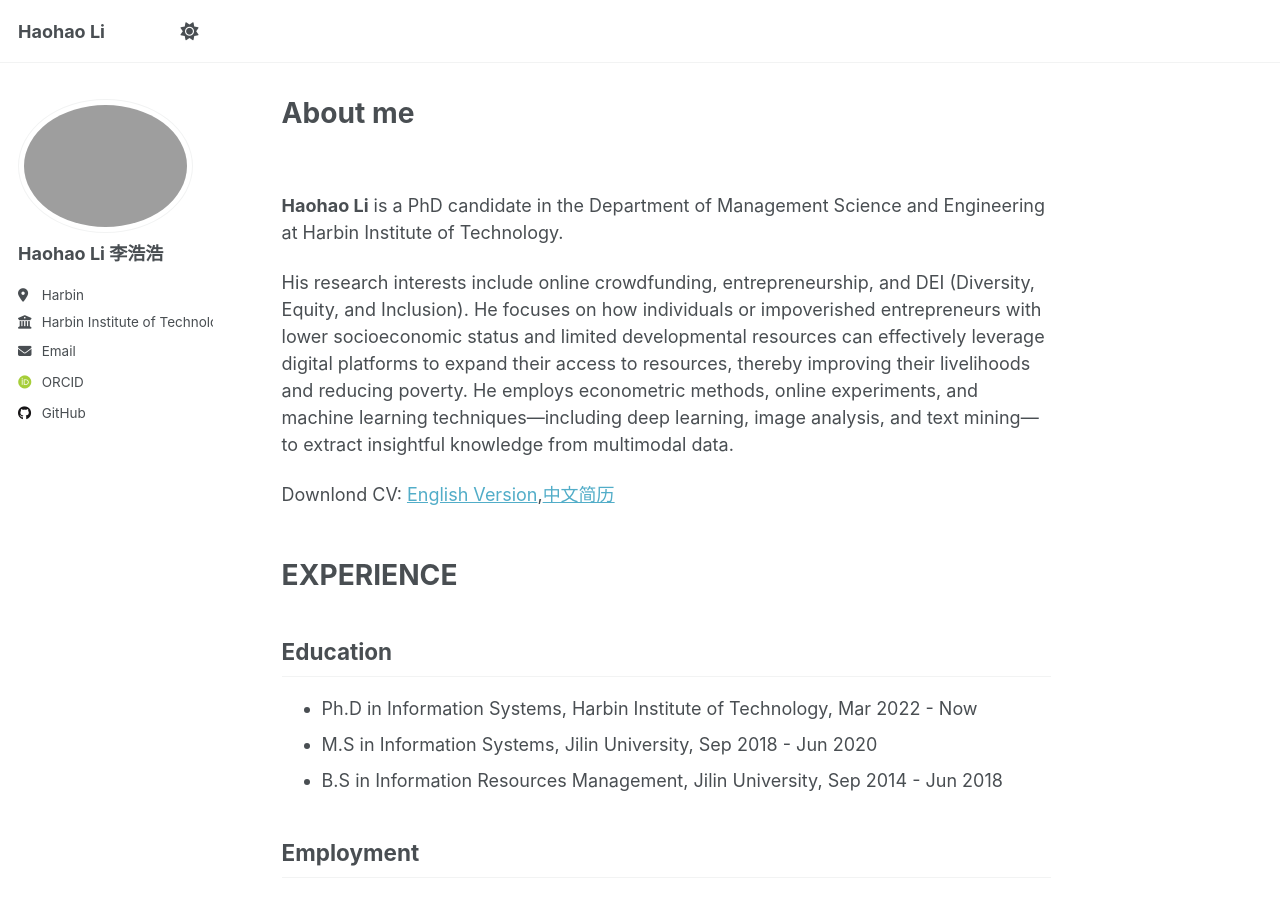
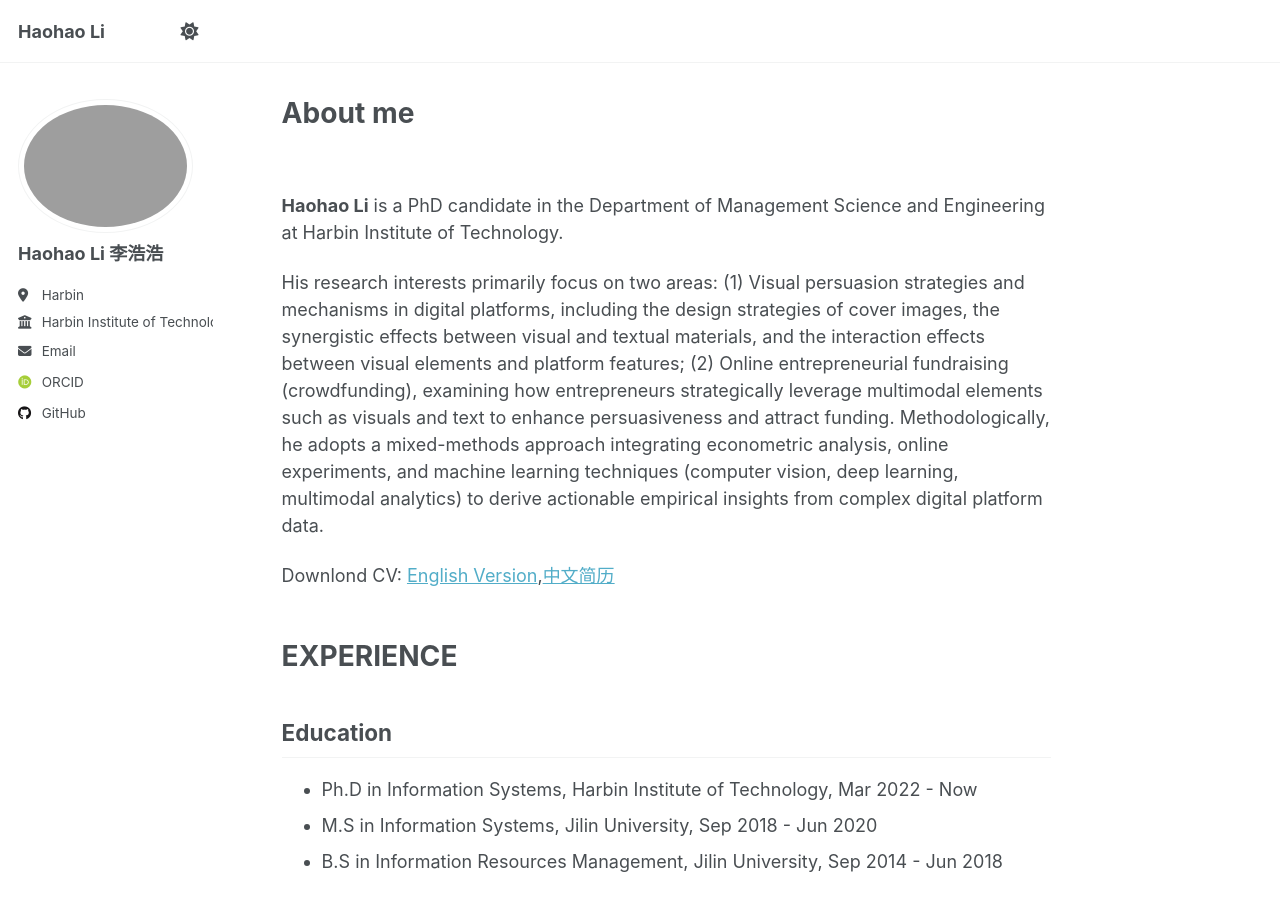
Before and after one commit to Harold9568/Harold9568.github.io, a Jekyll site: the page built from _pages/about.md, in a window 1280 px wide and 900 px high. Built offline with Jekyll 4.4.1, drawn with Linux system fonts in a browser that asks for light colours; some web fonts are replaced.

Commit message:
Update about.md

```diff
--- a/_pages/about.md
+++ b/_pages/about.md
@@ -11,7 +11,7 @@ redirect_from:
 
 **Haohao Li** is a PhD candidate in the Department of Management Science and Engineering at Harbin Institute of Technology.
 
-His research interests include online crowdfunding, entrepreneurship, and DEI (Diversity, Equity, and Inclusion). He focuses on how individuals or impoverished entrepreneurs with lower socioeconomic status and limited developmental resources can effectively leverage digital platforms to expand their access to resources, thereby improving their livelihoods and reducing poverty. He employs econometric methods, online experiments, and machine learning techniques—including deep learning, image analysis, and text mining—to extract insightful knowledge from multimodal data.
+His research interests primarily focus on two areas: (1) Visual persuasion strategies and mechanisms in digital platforms, including the design strategies of cover images, the synergistic effects between visual and textual materials, and the interaction effects between visual elements and platform features; (2) Online entrepreneurial fundraising (crowdfunding), examining how entrepreneurs strategically leverage multimodal elements such as visuals and text to enhance persuasiveness and attract funding. Methodologically, he adopts a mixed-methods approach integrating econometric analysis, online experiments, and machine learning techniques (computer vision, deep learning, multimodal analytics) to derive actionable empirical insights from complex digital platform data.
 
 Downlond CV: [English Version](https://k00.fr/kyb7yaat),[中文简历](https://k00.fr/wrqfr4lz)
 <br>
```
